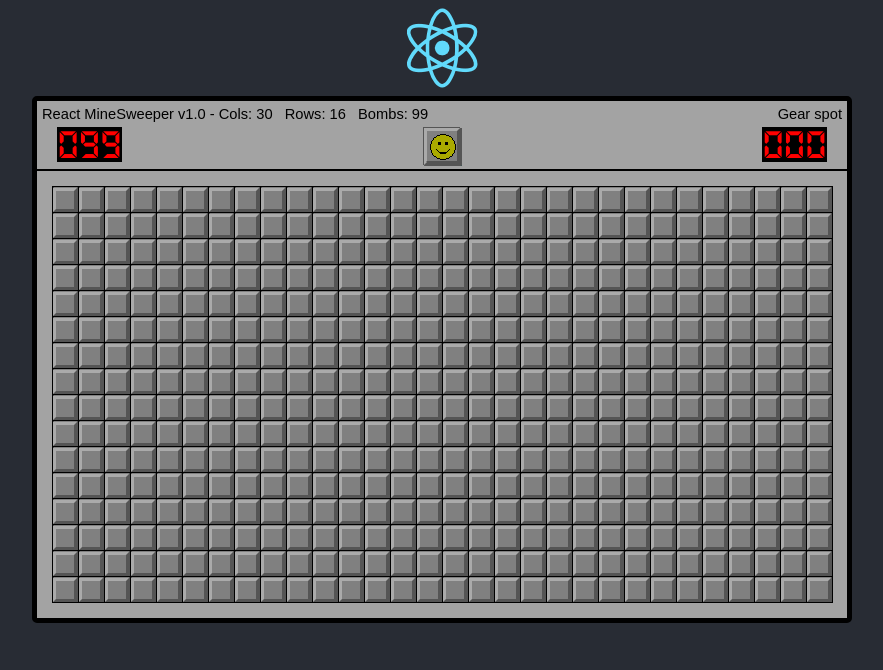
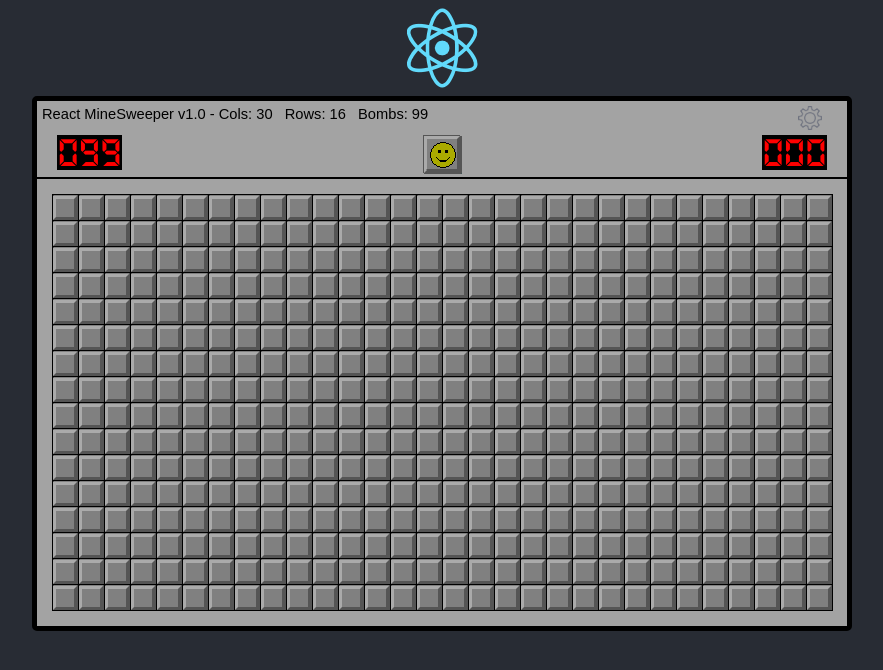
Before and after one commit to jeanfgagnon/react-mine-sweeper, a React (Create React App) app: page / in a window 1280 px wide. Shown: the top 670 px of the page, without its empty margins (198-1081 px from the left). Built offline with nearby package versions, Linux system fonts and the light colour scheme.

Commit message:
Ready to implement config popup

```diff
--- a/src/Components/GameBoard.tsx
+++ b/src/Components/GameBoard.tsx
@@ -1,4 +1,4 @@
-import React from 'react';
+import React, { MouseEvent } from 'react';
 
 import GameCell from './GameCell';
 
@@ -13,7 +13,8 @@ type Props = {
   OnFirstClick: () => void,
   SetFlagCount: (nb: number) => void;
   OnBoom: () => void,
-  restart: boolean
+  restart: boolean,
+  gameOver: boolean
 };
 
 type State = {
@@ -39,7 +40,7 @@ export default class GameBoard extends React.Component<Props, State> {
     return (
       <div id="game-board">
         <div className='game-grid'>
-          <table>
+          <table onContextMenu={(e: MouseEvent<HTMLElement>): void => { e.preventDefault(); }}>
             <tbody>
               {Array.from(Array(this.props.gameOption.NbRow)).map((tr, tr_i) =>
                 <tr key={tr_i}>
@@ -71,6 +72,7 @@ export default class GameBoard extends React.Component<Props, State> {
   // event handlers
 
   onCellClicked = (e: Event, index: number) => {
+    if (!this.props.gameOver) {
       if (!this.state.running) {
         this.setState({ running: true });
         this.props.OnFirstClick();
@@ -96,15 +98,15 @@ export default class GameBoard extends React.Component<Props, State> {
           else {
             this.clearEmptyAround(coords);
           }
-        //this.forceUpdate();
           this.setState({ board: this.board });
+        }
       }
     }
   }
 
   onCellRightClicked = (e: Event, index: number) => {
     const cellModel = this.board[index];
-    if (this.state.running && !cellModel.IsCleared) {
+    if (this.state.running && !this.props.gameOver && !cellModel.IsCleared) {
       cellModel.IsRedFlagVisible = !cellModel.IsRedFlagVisible;
       this.board[index] = JSON.parse(JSON.stringify(cellModel));
       this.setState({ board: this.board });
--- a/src/Components/GameForm.tsx
+++ b/src/Components/GameForm.tsx
@@ -56,6 +56,7 @@ export default class GameForm extends React.Component<Props, State> {
         <GameBoard
             gameOption={this.props.gameOption}
             SetFlagCount={this.setFlagCount}
+            gameOver={this.state.gameOver}
             OnFirstClick={this.startGame}
             restart={this.state.restart}
             OnBoom={this.onBoom}
--- a/src/Components/GameHeader.css
+++ b/src/Components/GameHeader.css
@@ -50,6 +50,20 @@
   margin: 0;
   background-color: #a3a3a3;
 }
+
+.gear-icon {
+  width: 24px;
+  height: 24px;
+  margin-right: 20px;
+  cursor: pointer;
+  background-image: url('../Assets/gear.png');
+  background-size: 24px;
+}
+
+.gear-icon:hover {
+  background-image: url('../Assets/gear-bold.png');
+}
+
 .start-pos {
   justify-self: start;
 }
--- a/src/Components/GameHeader.tsx
+++ b/src/Components/GameHeader.tsx
@@ -5,6 +5,7 @@ import './GameHeader.css';
 
 import smiley from '../Assets/smiley-smile.png';
 import smileySad from '../Assets/smiley-sad.png';
+//import gear from '../Assets/gear.png';
 
 type Props = {
   gameOption: GameOption,
@@ -42,7 +43,8 @@ export default class GameHeader extends React.Component<Props, State> {
             Bombs: {this.props.gameOption.NbBomb} &nbsp;
           </div>
           <div className='end-pos'>
-            Gear spot
+            <div className='gear-icon'></div>
+
           </div>
         </div>
 
```
Lines whose indentation alone changed are shown as unchanged.
